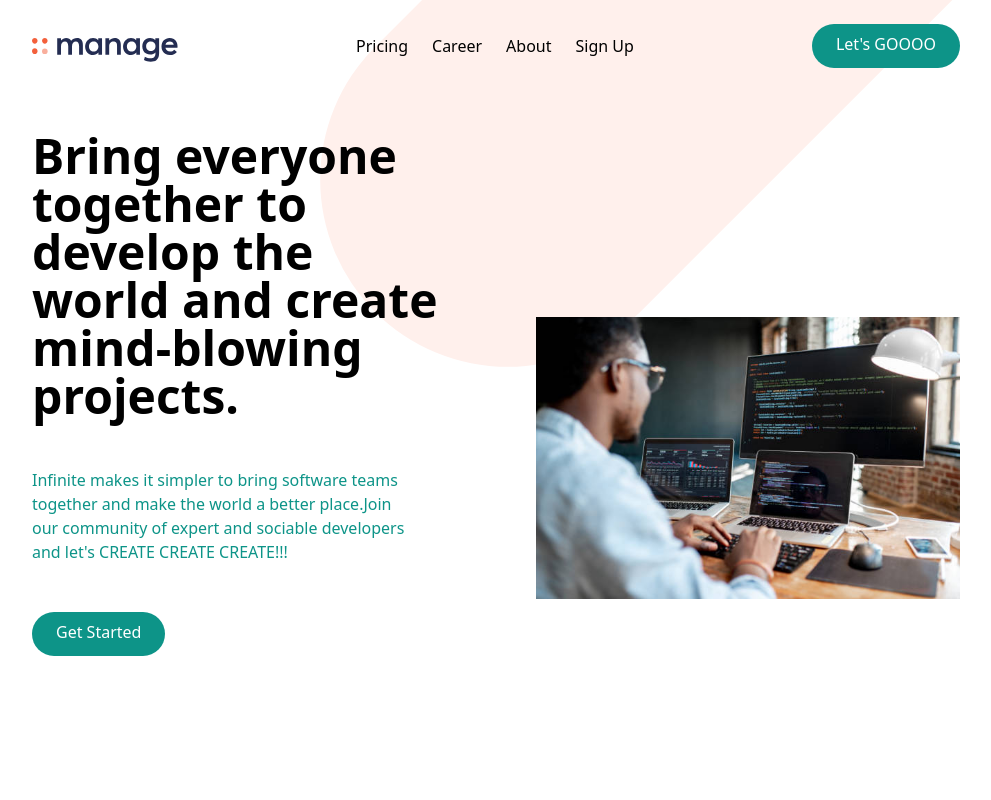
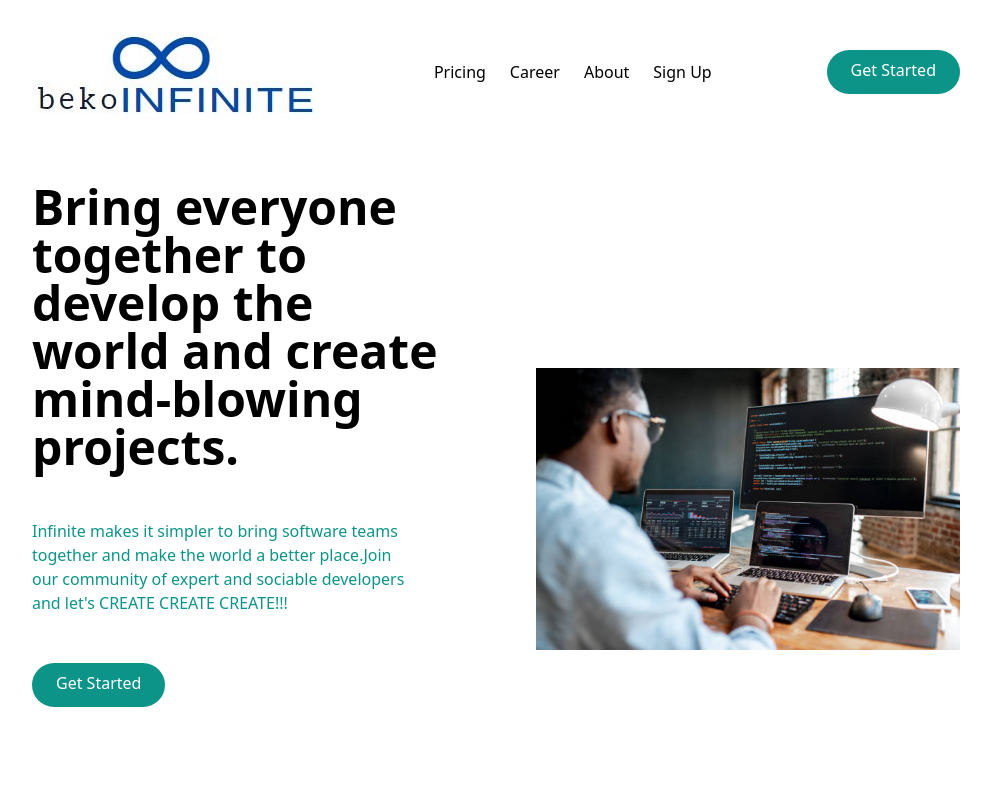
Before and after one commit to beko50/tailwind-mini, a website: page page.html in a window 1280 px wide. Shown: the top 800 px of the page, without its empty margins (144-1135 px from the left). Drawn offline with Linux system fonts and the light colour scheme; files whose address does not match are found by name.

Commit message:
Completed all sections

```diff
--- a/js/script.js
+++ b/js/script.js
@@ -1,2 +1,8 @@
 const btn = document.getElementById('menu-btn')
 const nav= document.getElementById('menu')
+
+btn.addEventListener('click',()=>{
+    btn.classList.toggle('open')   //toggle between close button and hamburger menu
+    nav.classList.toggle('flex')
+    nav.classList.toggle('hidden')
+})
--- a/page.html
+++ b/page.html
@@ -14,7 +14,7 @@
         <div class="flex items-center justify-between">
             <!--Logo-->
             <div class="pt-2">
-                <img src="img/logo.svg" alt="">
+                <img src="img/logo4.jpg" alt="">
             </div>
             <!--Menu Items-->
             <div class="hidden md:flex space-x-6">
@@ -24,7 +24,7 @@
                 <a href="#" class="hover:text-seaBlue">Sign Up</a>
             </div>
             <!--Button-->
-            <a href="#" class="hidden md:block p-3 px-6 pt-2 text-white bg-teal rounded-full baseline hover:bg-hoverTeal">Let's GOOOO</a>
+            <a href="#" class="hidden md:block p-3 px-6 pt-2 text-white bg-teal rounded-full baseline hover:bg-hoverTeal">Get Started</a>
 
             <!-- Hamburger Icon -->
             <button id="menu-btn" class="block hamburger md:hidden focus:outline-none">
--- a/style.css
+++ b/style.css
@@ -5,8 +5,8 @@
 body{
     background-image: url(../tailwind/img/bg-tablet-pattern.svg);
     background-repeat: no-repeat;
-    background-size: 700px;
-    background-position: 80% -20%;
+    background-size: 7800px;
+    background-position: 90% -25%;
 }
 
 #bs{
```
Also changed, not shown: css/main.css, img/logo4.jpg (added).
